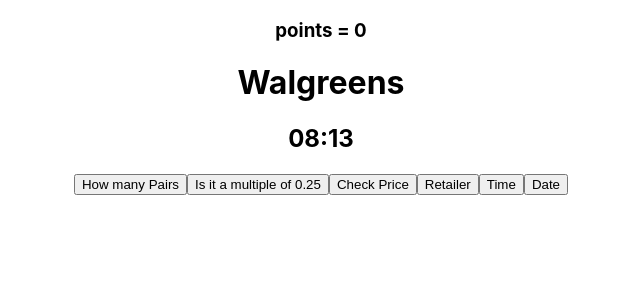
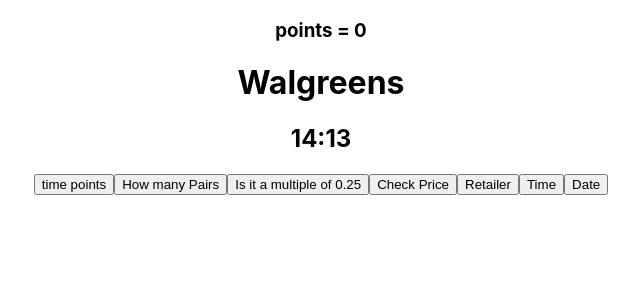
Before and after one commit to Erodri6z/Reciept-Processor, a React (Create React App) app: page / in a window 1280 px wide. Shown: the top 300 px of the page, without its empty margins (319-959 px from the left). Built offline with nearby package versions, Linux system fonts and the light colour scheme.

Commit message:
perfect the getTimePoints function

```diff
--- a/src/App.jsx
+++ b/src/App.jsx
@@ -21,9 +21,10 @@
   }
 
   const getTimePoints = () => {
-    const hour = new Date().getHours()
+    const hour = example.purchaseTime.slice(0,-2)
+    con
 
-    if(hour <= 14 && hour >= 16){
+    if(parseInt(hour) >= 14 && parseInt(hour) <= 16){
       setPoints(points + 10)
     }
   }
@@ -44,7 +45,7 @@
 
   const isEvenPrice = () => {
     const price = example.total
-    const cents = price.slice(-2)
+    const cents = price.slice(-4)
     if (cents == parseInt('00')) {
       setPoints(points + 50)
     }
@@ -82,6 +83,7 @@
       <h3>points = {points}</h3>
       <h1>{example.retailer}</h1>
       <h2>{example.purchaseTime}</h2>
+      <button onClick={getTimePoints}>time points</button>
       <button onClick={forEveryTwoItems}>How many Pairs</button>
       <button onClick={divideByTwentyFive}>Is it a multiple of 0.25</button>
       <button onClick={isEvenPrice}>Check Price</button>
--- a/src/example/morning-reciept.json
+++ b/src/example/morning-reciept.json
@@ -1,7 +1,7 @@
 {
     "retailer": "Walgreens",
     "purchaseDate": "2022-01-02",
-    "purchaseTime": "08:13",
+    "purchaseTime": "14:13",
     "total": "2.65",
     "items": [
         {"shortDescription": "Pepsi - 12-oz", "price": "1.25"},
```
